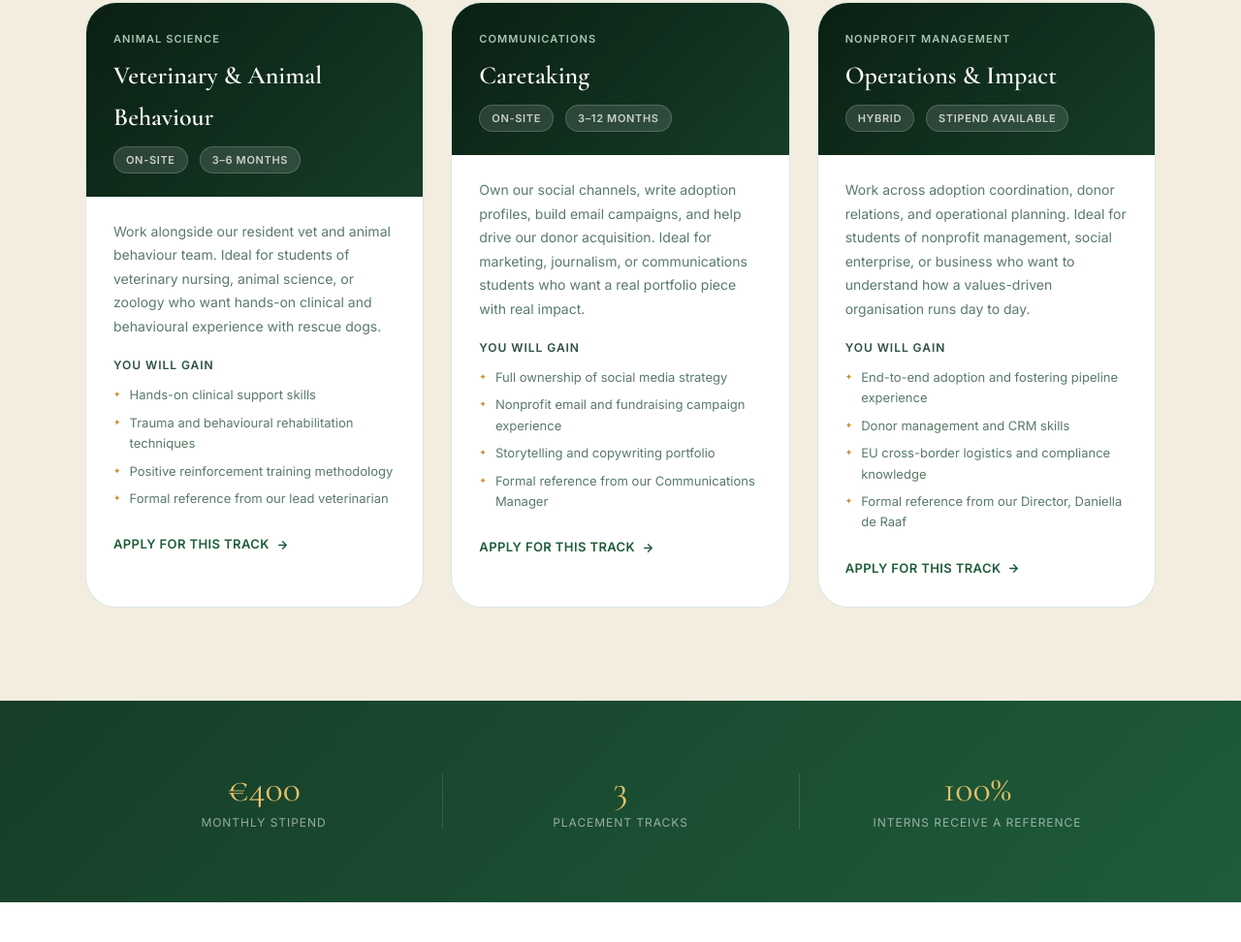
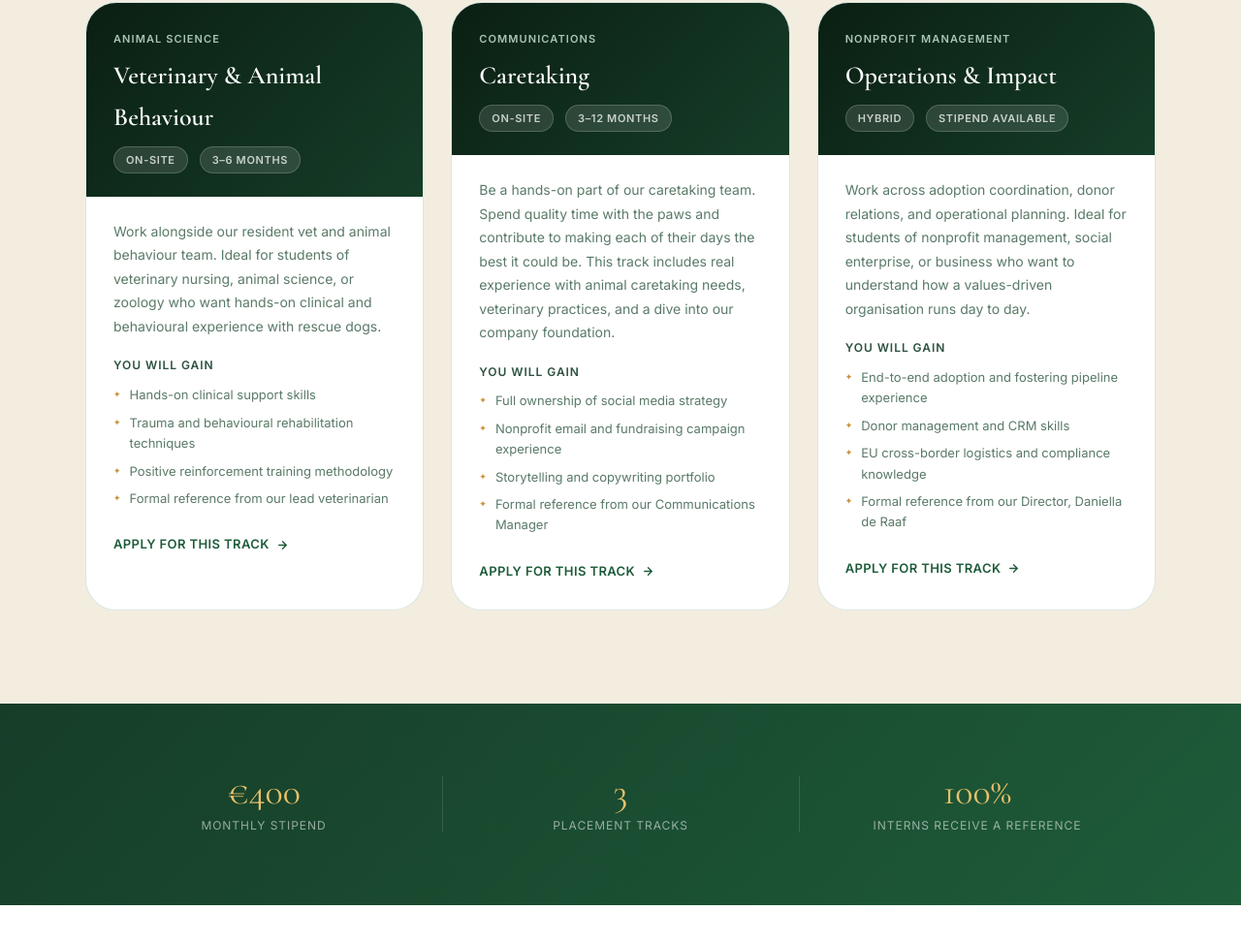
Before and after one commit to michaelmcgns/heart-and-paw-sanctuary, a plain HTML site: page internships.html in a window 1280 px wide. Shown: the part 1519-2491 px from the top of the page at 97% size. Drawn offline with nearby package versions, Linux system fonts and the light colour scheme; a web font is replaced by a local one.

Commit message:
Update Caretaking track description

```diff
--- a/internships.html
+++ b/internships.html
@@ -201,7 +201,7 @@
             </div>
           </div>
           <div class="program-body">
-            <p>Own our social channels, write adoption profiles, build email campaigns, and help drive our donor acquisition. Ideal for marketing, journalism, or communications students who want a real portfolio piece with real impact.</p>
+            <p>Be a hands-on part of our caretaking team. Spend quality time with the paws and contribute to making each of their days the best it could be. This track includes real experience with animal caretaking needs, veterinary practices, and a dive into our company foundation.</p>
             <div class="program-outcomes">
               <h5>You will gain</h5>
               <ul>
```
